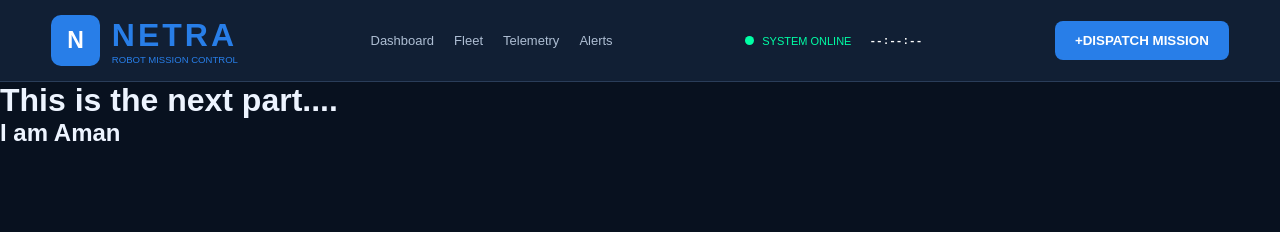
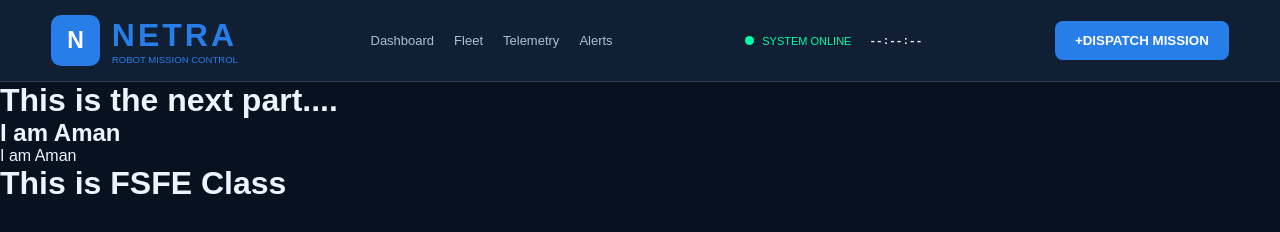
Before and after one commit to ShaikAman1908/NETRA, a plain HTML site: page index.html in a window 1280 px wide. Drawn offline with Linux system fonts and the light colour scheme.

Commit message:
Version-3 21/11/2026

```diff
--- a/index.html
+++ b/index.html
@@ -42,6 +42,9 @@
 
     <h1>This is the next part....</h1>
     <h2>I am Aman</h2>
+    <p>I am Aman</p>
+    <h1>This is FSFE Class</h1>
+
 </body>
 
 </html>
```
